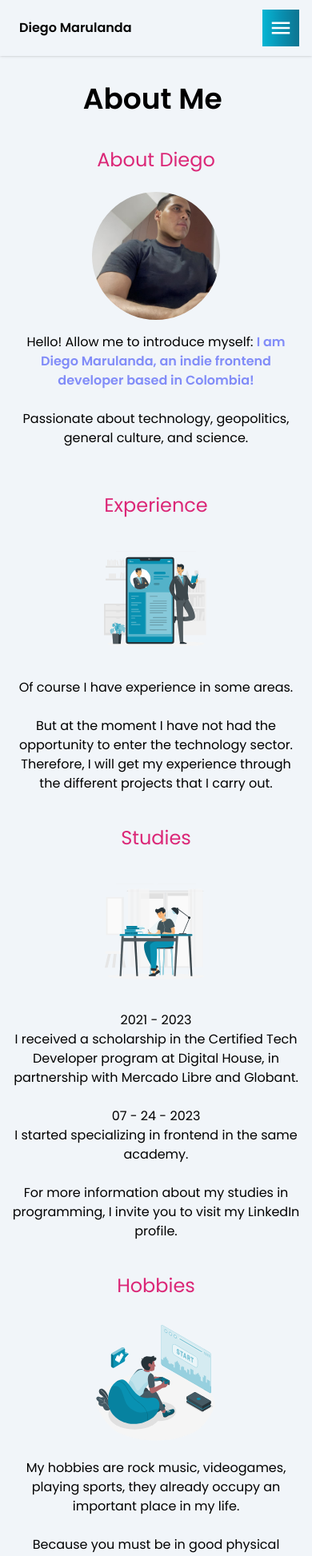
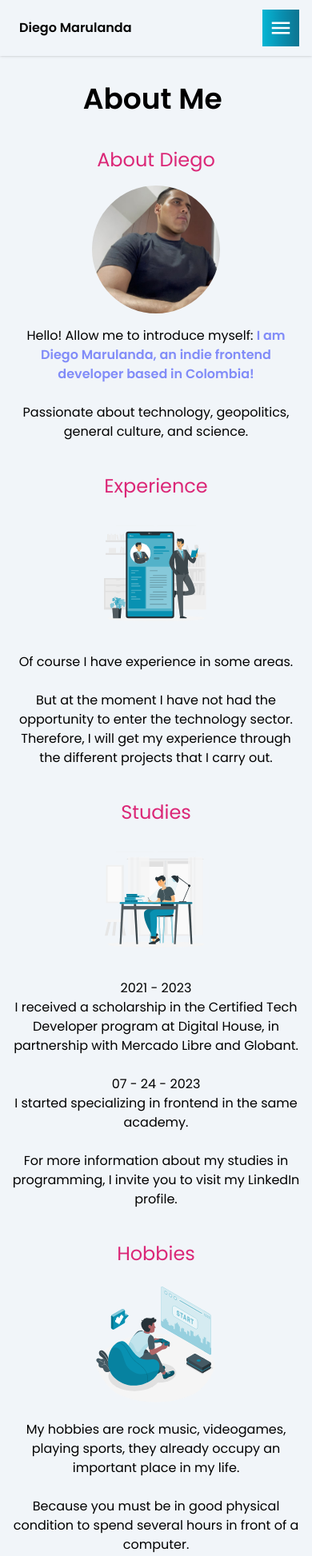
Before and after one commit to DiegoMarulandaB/Portfolio, a Next.js app: page /about in a window 390 px wide. Shown: the top 1946 px of the page at 80% size. Built offline with nearby package versions, Linux system fonts and the light colour scheme.

Commit message:
refactor: add fixes in about_home_footer

```diff
--- a/src/app/about/page.tsx
+++ b/src/app/about/page.tsx
@@ -8,7 +8,7 @@ const About = () => {
   return (
     <section id="about">
       <h1 className="text-center pt-20 ">
-        <AnimatedText text="About me" className="mx-2 mr-2 mb-2 mt-4 " />
+        <AnimatedText text="About me" className="mx-2 mr-2 mb-2 mt-4 "/>
       </h1>
 
       <div className="flex flex-col md:flex-row md:p-4 md:text-left mt-2 space-y-10 md:space-x-10 md:space-y-0 items-stretch justify-center align-top">
@@ -22,7 +22,7 @@ const About = () => {
             alt="profile image"
             width={148}
             height={148}
-            className="w-40 h-40 rounded-full mx-auto mt-6 "
+            className="w-40 h-40 rounded-full mx-auto mt-4 "
           />
           <p className="text-center text-1xl mx-4 mr-4 mt-4">
             Hello! Allow me to introduce myself:{' '}
@@ -34,19 +34,17 @@ const About = () => {
             Passionate about technology, geopolitics, general culture, and science.
           </p>
           <br />
-          <br />
 
-          <span className="flex flex-col items-center justify-center mx-4 mr-4 mt-2  text-pink-600 text-2xl  ">
+          <span className="flex flex-col items-center justify-center mx-4 mr-4 mt-4  text-pink-600 text-2xl  ">
             Experience
           </span>
-          <br />
           <Image
             loading="lazy"
             src="/personal_site.svg"
             alt=" personal_site image"
             width={148}
             height={148}
-            className="w-40 h-40 mx-auto rounded-full "
+            className="w-40 h-40 mx-auto rounded-full mt-4 "
           />
           <p className="text-center text-1xl mx-4 mr-4 mt-4">
             Of course I have experience in some areas.
@@ -60,14 +58,13 @@ const About = () => {
           <span className="flex flex-col items-center justify-center mx-4 mr-4 mt-4  text-pink-600 text-2xl ">
             Studies
           </span>
-          <br />
           <Image
             loading="lazy"
             src="/Studying.svg"
             alt="Studying image"
             width={148}
             height={148}
-            className="w-40 h-40 mx-auto rounded-full"
+            className="w-40 h-40 mx-auto rounded-full mt-4"
           />
           <p className="text-center text-1xl mx-2 mr-2 mt-4">
             2021 - 2023
@@ -86,14 +83,13 @@ const About = () => {
           <span className="flex flex-col items-center justify-center mx-4 mr-4 mt-4 text-2xl  text-pink-600  ">
             Hobbies
           </span>
-          <br />
           <Image
             loading="lazy"
             src="/gaming.svg"
             alt="gaming image"
             width={148}
             height={148}
-            className="w-40 h-40 mx-auto rounded-full"
+            className="w-40 h-40 mx-auto rounded-full mt-4"
           />
           <p className="text-center text-1xl mx-4 mr-4 mt-4">
             My hobbies are rock music, videogames, playing sports, they already occupy an important place in my life.
@@ -101,14 +97,13 @@ const About = () => {
             <br />
             Because you must be in good physical condition to spend several hours in front of a computer.
           </p>
-          <br />
           <Image
             loading="lazy"
             src="/book.svg"
             alt="book image"
             width={148}
             height={148}
-            className="w-40 h-40 mx-auto rounded-full"
+            className="w-40 h-40 mx-auto rounded-full mt-4"
           />
           <p className="text-center text-1xl mx-4 mr-4 mt-4">
             I like to read,{' '}
@@ -119,7 +114,6 @@ const About = () => {
             <br />
             <br /> My favorite writer is Brandon Sanderson.
           </p>
-          <br />
         </div>
         <div className="md:w-1/4">
           <h1 className="text-center text-3xl  mt-4 mx-2 mr-2 font-bold">My Skills</h1>
--- a/src/app/home/page.tsx
+++ b/src/app/home/page.tsx
@@ -5,7 +5,8 @@ import AnimatedText from '../../components/AnimatedText/AnimatedText'
 
 const HomePage = () => {
   return (
-    <section id="home" className="pt-20 lg:pt-[100px] pb-12 lg:pb-[100px] overflow-hidden">
+    <section id="home">
+      <div className="pt-20 lg:pt-[100px] pb-12 lg:pb-[100px] overflow-hidden">
         <div className="flex flex-col text-center items-center justify-center">
           <h1 className=" text-center">
             <AnimatedText text="Dive into the world of code and creativity!" className=" mx-2 mr-2 mt-4" />
@@ -17,7 +18,9 @@ const HomePage = () => {
               <div className="mt-18 lg:mt-0">
                 <h1 className=" text-center text-4xl font-extrabold  text-pink-600  mt-8  mx-2 mr-2">Hello, I'm</h1>
                 <div className="flex flex-col text-center items-center justify-center">
-                <h1 className="text-center text-4xl font-extrabold text-indigo-500 mx-2 mr-2 mt-8">Diego Marulanda</h1>
+                  <h1 className="text-center text-4xl font-extrabold text-indigo-500 mx-2 mr-2 mt-8">
+                    Diego Marulanda
+                  </h1>
                   <h1 className="text-center text-4xl font-extrabold mt-8 mx-2 mr-2">Frontend Developer</h1>
                 </div>
 
@@ -67,6 +70,7 @@ const HomePage = () => {
             </div>
           </div>
         </div>
+      </div>
     </section>
   )
 }
--- a/src/app/icon.tsx
+++ b/src/app/icon.tsx
@@ -8,7 +8,7 @@ export const size = {
   width: 32,
   height: 32,
 }
-export const contentType = 'image/png'
+export const contentType = './favicon.ico'
 
 // Image generation
 export default function Icon() {
@@ -27,7 +27,7 @@ export default function Icon() {
           color: 'white',
         }}
       >
-        DM
+      DM
       </div>
     ),
     // ImageResponse options
--- a/src/app/layout.tsx
+++ b/src/app/layout.tsx
@@ -24,7 +24,7 @@ export default function RootLayout({ children }: { children: React.ReactNode })
   return (
     <html lang="en">
       <head>
-        <link rel="icon" href="/icon?<generated>" type="image/png" sizes="32x32" />
+        <link rel="icon" href="./favicon.ico" type="./favicon.ico" sizes="32x32" />
         <title>DiegoMarulanda</title>
       </head>
       <body className={`${popps.className} bg-slate-100 dark:bg-slate-700`}>
--- a/src/components/Footer/Footer.tsx
+++ b/src/components/Footer/Footer.tsx
@@ -3,10 +3,8 @@ import { AiOutlineGithub, AiOutlineTwitter, AiOutlineLinkedin } from 'react-icon
 
 const Footer = () => {
   return (
-    <section
-      id="footer"
-      className=" mx-auto max-w-full md:max-w-full  px-1 sm:px-1  bg-slate-100  dark:bg-slate-700 mt-12"
-    >
+    <section id="footer">
+      <div className=" mx-auto max-w-full md:max-w-full  px-1 sm:px-1  mt-12">
         <hr className="border border-black dark:border-white" />
         <div className="mx-auto p-4 flex flex-col items-center justify-center text-center md:flex-row md:justify-evenly">
           <div className="flex flex-row items-center justify-start space-x-2   mt-2 mx-18 mr-18   text-neutral-800 dark:text-neutral-100">
@@ -34,6 +32,7 @@ const Footer = () => {
             </a>
           </div>
         </div>
+      </div>
     </section>
   )
 }
```
Lines whose indentation alone changed are shown as unchanged.
